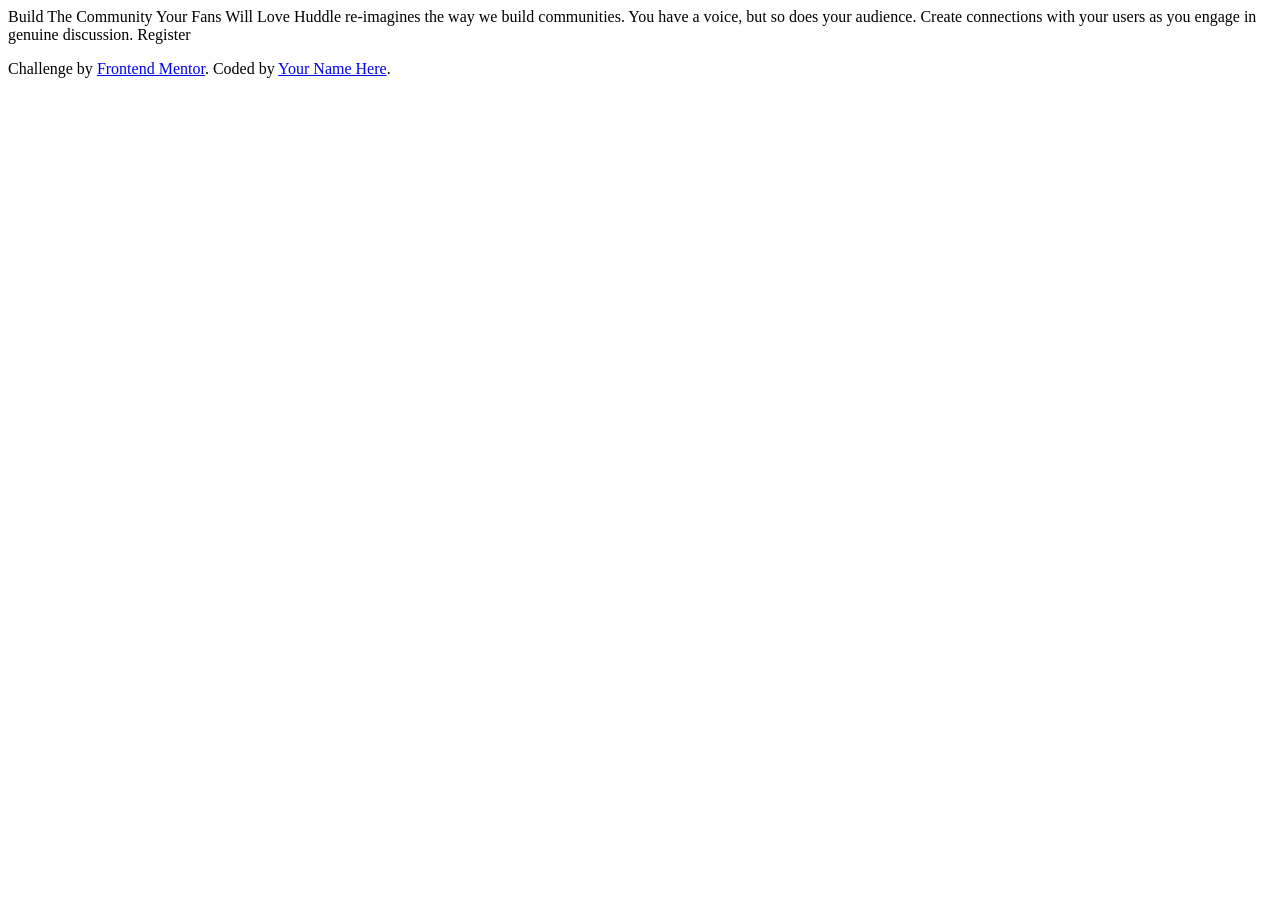
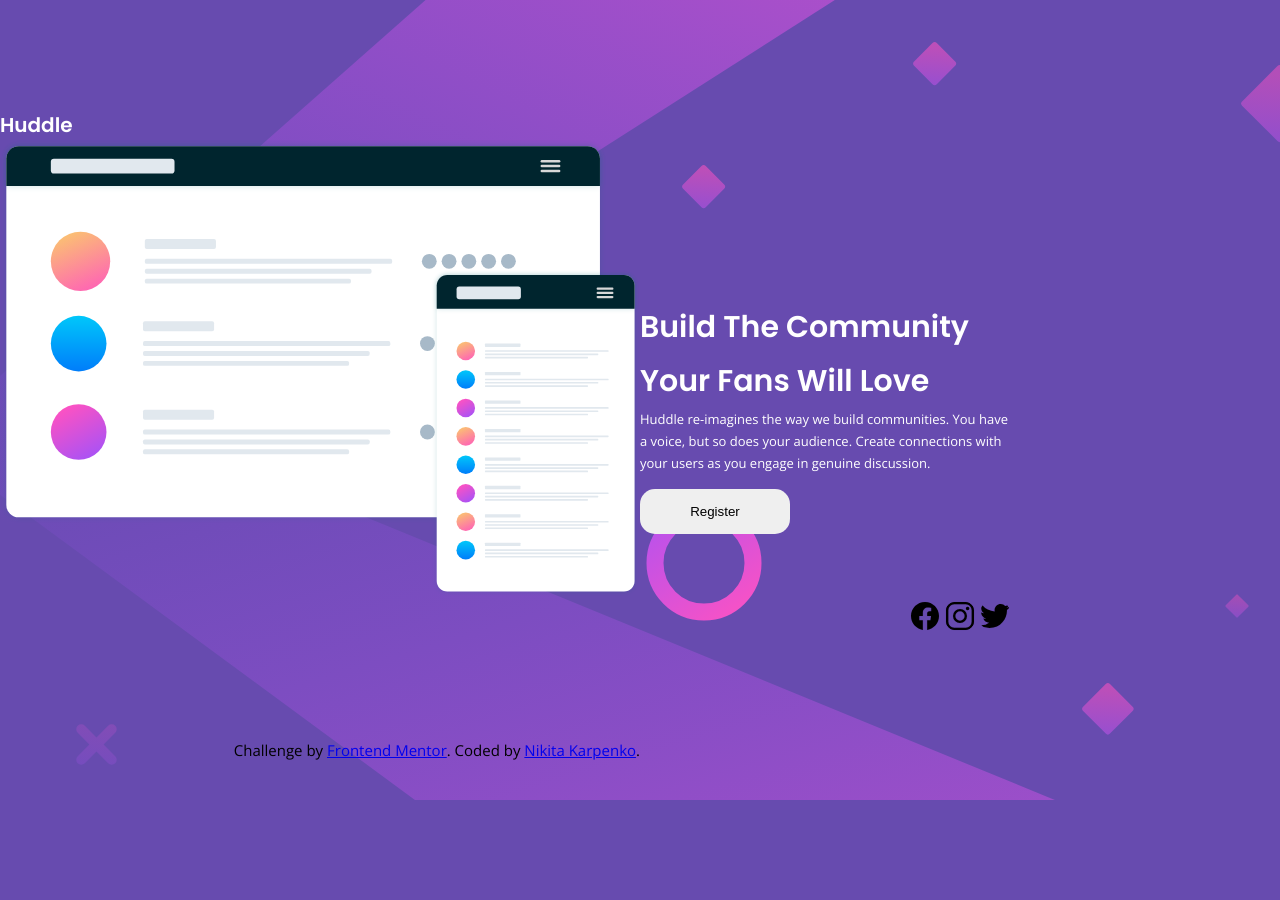
Before and after one commit to nyakita/huddle-landing, a plain HTML site: page index.html in a window 1280 px wide. Before the commit the page ends 800 px from the top, so only its background shows below. Drawn offline with nearby package versions, Linux system fonts and the light colour scheme.

Commit message:
Layout creaed

```diff
--- /dev/null
+++ b/css/style.css
@@ -0,0 +1,102 @@
+@import url('https://fonts.googleapis.com/css2?family=Open+Sans&display=swap');
+@import url('https://fonts.googleapis.com/css2?family=Poppins:wght@400;600&display=swap');
+
+*{
+  padding:0;
+  margin:0;
+}
+
+html{
+  font-size:62.5%;
+}
+
+body{
+  font-family:"Open Sans";
+  font-weight:400;
+  background-image: url("../images/bg-desktop.svg");
+  background-repeat: no-repeat;
+  background-size: cover;
+  background-color: hsl(257, 40%, 49%);
+  height:100vh;
+}
+
+h1{
+  font-family:"Poppins";
+  font-weight: 600;
+  color:#FFF;
+
+}
+
+h2{
+  font-family:"Poppins";
+  font-weight:600;
+  color:#FFF;
+  font-size:3rem;
+  line-height: 1.8;
+}
+
+.wrapper{
+  display:grid;
+  grid-template-columns:1fr 1fr;
+  grid-auto-rows: 300px;
+  grid-template-areas:
+  "item1 ."
+  "item1 item2"
+  "footer item3";
+}
+
+.item1{
+  grid-area:item1;
+  justify-self:center;
+  align-self: flex-end;
+}
+
+.item2{
+  grid-area:item2;
+  justify-self:start;
+}
+
+.item2 p{
+  color:#fff;
+  font-size:1.3rem;
+  line-height:1.7;
+}
+
+.item3{
+  grid-area:item3;
+  justify-self:center;
+}
+
+ion-icon:hover{
+  background-color:hsl(300, 69%, 71%);
+}
+
+ion-icon{
+  font-size:32px;
+  border-radius:1.5rem;
+  border-color:#FFF;
+}
+
+.mockUp{
+  width:100%;
+  height:100%;
+}
+
+footer{
+  grid-area:footer;
+  justify-self:end;
+  align-self: center;
+  font-size:1.5rem;
+}
+
+button{
+  width:15rem;
+  padding:1.5rem;
+  border-radius:1.5rem;
+  border:none;
+  margin-top:1.5rem;
+}
+
+button:hover{
+  background-color:hsl(300, 69%, 71%);
+}
--- a/index.html
+++ b/index.html
@@ -5,23 +5,50 @@
   <meta name="viewport" content="width=device-width, initial-scale=1.0"> <!-- displays site properly based on user's device -->
 
   <link rel="icon" type="image/png" sizes="32x32" href="./images/favicon-32x32.png">
+  <link rel="stylesheet" href="css/style.css">
+  <script type="module" src="https://unpkg.com/ionicons@5.5.2/dist/ionicons/ionicons.esm.js"></script>
+  <script nomodule src="https://unpkg.com/ionicons@5.5.2/dist/ionicons/ionicons.js"></script>
 
   <title>Frontend Mentor | Huddle landing page with single introductory section</title>
 </head>
 <body>
+    <div class="wrapper">
 
-  Build The Community Your Fans Will Love
+      <div class="item1">
+        <h1>Huddle</h1>
+        <img src="images/illustration-mockups.svg" alt="mockUp" class="mockUp">
+      </div>
 
-  Huddle re-imagines the way we build communities. You have a voice, but so does your audience.
-  Create connections with your users as you engage in genuine discussion.
+      <div class="item2">
+        <h2>Build The Community <br> Your Fans Will Love</h1>
 
-  Register
+        <p>Huddle re-imagines the way we build communities. You have <br> a voice, but so does your audience.
+        Create connections with <br> your users as you engage in genuine discussion.</p>
 
-  <footer>
-    <p class="attribution">
-      Challenge by <a href="https://www.frontendmentor.io?ref=challenge" target="_blank">Frontend Mentor</a>.
-      Coded by <a href="#">Your Name Here</a>.
-    </p>
-  </footer>
+        <button type="button" name="button">Register</button>
+      </div>
+
+
+
+      <div class="item3">
+        <ion-icon name="logo-facebook"></ion-icon>
+        <ion-icon name="logo-instagram"></ion-icon>
+        <ion-icon name="logo-twitter"></ion-icon>
+      </div>
+
+
+        <footer class="footer">
+          <p class="attribution">
+            Challenge by <a href="https://www.frontendmentor.io?ref=challenge" target="_blank">Frontend Mentor</a>.
+            Coded by <a href="#">Nikita Karpenko</a>.
+          </p>
+        </footer>
+
+
+
+
+    </div>
+
+
 </body>
 </html>
```
Also changed, not shown: images/facebook_icon_.png (added), images/instagram_icon_.png (added), images/twitter-icon_.png (added).
